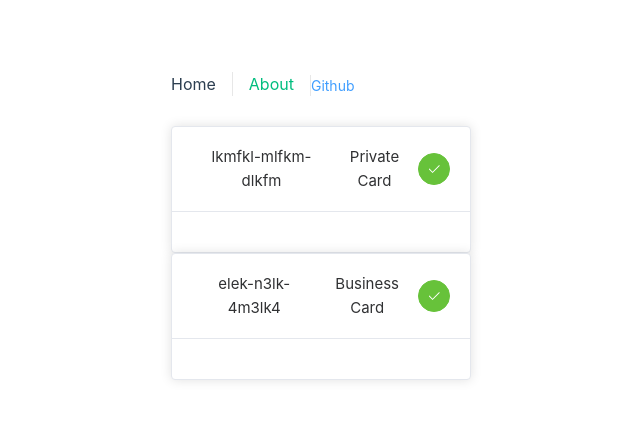
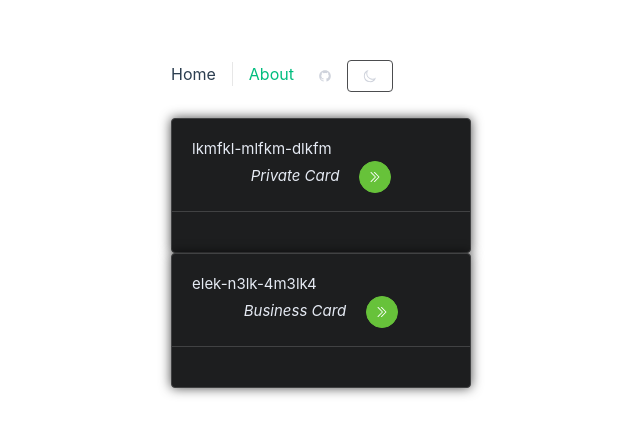
Before and after one commit to dan-r95/challenge, a Vue app: page / in a window 1280 px wide. Shown: the part 177-612 px from the top of the page, without its empty margins (149-789 px from the left). Built offline with nearby package versions, Linux system fonts and the light colour scheme.

Commit message:
MISC: add vuex

```diff
--- a/package.json
+++ b/package.json
@@ -14,7 +14,9 @@
     "format": "prettier .  --write"
   },
   "dependencies": {
+    "@vueuse/core": "^8.7.4",
     "element-plus": "^2.2.2",
+    "pinia": "^2.0.14",
     "vue": "^3.2.36",
     "vue-router": "^4.0.15"
   },
--- a/src/App.vue
+++ b/src/App.vue
@@ -1,6 +1,10 @@
 <script setup lang="ts">
 import { RouterLink, RouterView } from "vue-router";
 import HomeView from "@/views/HomeView.vue";
+import { useColorMode } from "@vueuse/core";
+import { defineComponent } from "vue";
+import { Moon } from "@element-plus/icons-vue";
+import { useThemeStore } from "@/stores/store";
 </script>
 
 <template>
@@ -10,9 +14,32 @@ import HomeView from "@/views/HomeView.vue";
         <nav>
           <RouterLink to="/">Home</RouterLink>
           <RouterLink to="/about">About</RouterLink>
-          <el-link type="primary" href="https://github.com/dan-r95/challenge"
-            >Github</el-link
+          <el-button
+            link
+            href="https://github.com/dan-r95/challenge"
+            @click="navigateToGit"
           >
+            <el-icon class="el-icon--right"
+              ><svg
+                preserveAspectRatio="xMidYMid meet"
+                viewBox="0 0 24 24"
+                width="1.2em"
+                height="1.2em"
+                data-v-6c8d2bba=""
+              >
+                <path
+                  fill="currentColor"
+                  d="M12 2C6.475 2 2 6.475 2 12a9.994 9.994 0 0 0 6.838 9.488c.5.087.687-.213.687-.476c0-.237-.013-1.024-.013-1.862c-2.512.463-3.162-.612-3.362-1.175c-.113-.288-.6-1.175-1.025-1.413c-.35-.187-.85-.65-.013-.662c.788-.013 1.35.725 1.538 1.025c.9 1.512 2.338 1.087 2.912.825c.088-.65.35-1.087.638-1.337c-2.225-.25-4.55-1.113-4.55-4.938c0-1.088.387-1.987 1.025-2.688c-.1-.25-.45-1.275.1-2.65c0 0 .837-.262 2.75 1.026a9.28 9.28 0 0 1 2.5-.338c.85 0 1.7.112 2.5.337c1.912-1.3 2.75-1.024 2.75-1.024c.55 1.375.2 2.4.1 2.65c.637.7 1.025 1.587 1.025 2.687c0 3.838-2.337 4.688-4.562 4.938c.362.312.675.912.675 1.85c0 1.337-.013 2.412-.013 2.75c0 .262.188.574.688.474A10.016 10.016 0 0 0 22 12c0-5.525-4.475-10-10-10z"
+                ></path>
+              </svg>
+            </el-icon>
+          </el-button>
+          <el-button
+            type
+            primary
+            @click="toggleDarkMode"
+            :icon="Moon"
+          ></el-button>
         </nav>
       </el-header>
       <el-main>
@@ -21,6 +48,28 @@ import HomeView from "@/views/HomeView.vue";
     </el-container>
   </div>
 </template>
+
+<script lang="ts">
+export default defineComponent({
+  name: "App",
+  mounted() {
+    const mode = useColorMode();
+    const theme = useThemeStore();
+    mode.value = theme.mode == "dark" ? "dark" : "light";
+  },
+  methods: {
+    toggleDarkMode: () => {
+      const mode = useColorMode();
+      mode.value = mode.value == "dark" ? "light" : "dark";
+      const theme = useThemeStore();
+      theme.addCurrentMode(mode.value);
+    },
+    navigateToGit: () => {
+      window.open("https://github.com/dan-r95/challenge");
+    },
+  },
+});
+</script>
 
 <style>
 @import "@/assets/base.css";
--- a/src/components/Card.vue
+++ b/src/components/Card.vue
@@ -3,8 +3,15 @@
     <template #header>
       <div class="card-header">
         <span>{{ value.id }}</span>
-        <span> {{ value.description }} </span>
-        <el-button type="success" icon="Check" circle />
+      </div>
+      <div class="bottom">
+        <span class="italic"> {{ value.description }} </span>
+        <el-button
+          class="has-margin"
+          type="success"
+          icon="DArrowRight"
+          circle
+        />
       </div>
     </template>
   </el-card>
@@ -13,7 +20,7 @@
 <script lang="ts">
 import type { PropType } from "vue";
 import { defineComponent } from "vue";
-import { Check } from "@element-plus/icons-vue";
+import { Check, DArrowRight } from "@element-plus/icons-vue";
 
 import type { CardType } from "../types";
 
@@ -42,6 +49,14 @@ export default defineComponent({
   margin-bottom: 18px;
 }
 
+.has-margin {
+  margin-left: 20px;
+}
+
+.italic {
+  font-style: italic;
+}
+
 .box-card {
   width: 300px;
   border: 3px solid;
--- a/src/components/Transaction.vue
+++ /dev/null
@@ -1,40 +0,0 @@
-<template>
-  <el-card shadow="always" class="box-card">
-    <template #header>
-      <div class="card-header">
-        <span>Card name</span>
-        <el-button class="button" text>Operation button</el-button>
-      </div>
-    </template>
-  </el-card>
-</template>
-
-<script lang="ts">
-export default {
-  name: "Transaction",
-  methods: {},
-
-  mounted() {},
-};
-</script>
-
-<style>
-.card-header {
-  display: flex;
-  justify-content: space-between;
-  align-items: center;
-}
-
-.text {
-  font-size: 14px;
-}
-
-.item {
-  margin-bottom: 18px;
-}
-
-.box-card {
-  width: 250px;
-  border: 3px solid;
-}
-</style>
--- a/src/main.ts
+++ b/src/main.ts
@@ -4,7 +4,10 @@ import router from "./router";
 import ElementPlus from "element-plus";
 import "element-plus/dist/index.css";
 import * as ElementPlusIconsVue from "@element-plus/icons-vue";
+import { createPinia } from "pinia";
+import "element-plus/theme-chalk/dark/css-vars.css";
 
+const pinia = createPinia();
 const app = createApp(App);
 
 for (const [key, component] of Object.entries(ElementPlusIconsVue)) {
@@ -13,5 +16,5 @@ for (const [key, component] of Object.entries(ElementPlusIconsVue)) {
 
 app.use(router);
 app.use(ElementPlus);
-
+app.use(pinia);
 app.mount("#app");
--- /dev/null
+++ b/src/stores/store.ts
@@ -0,0 +1,44 @@
+import { defineStore } from "pinia";
+
+export const useThemeStore = defineStore("theme", {
+  state: () => ({
+    /** @type {{ text: string, id: number, isFinished: boolean }[]} */
+    todos: [],
+    mode: "dark",
+    /** @type {'all' | 'finished' | 'unfinished'} */
+    filter: "all",
+    // type will be automatically inferred to number
+    nextId: 0,
+  }),
+  getters: {
+    finishedTodos(state) {
+      // autocompletion! ✨
+      return state.todos.filter((todo) => todo.isFinished);
+    },
+    unfinishedTodos(state) {
+      return state.todos.filter((todo) => !todo.isFinished);
+    },
+    /**
+     * @returns {{ text: string, id: number, isFinished: boolean }[]}
+     */
+    filteredTodos(state) {
+      if (this.filter === "finished") {
+        // call other getters with autocompletion ✨
+        return this.finishedTodos;
+      } else if (this.filter === "unfinished") {
+        return this.unfinishedTodos;
+      }
+      return this.todos;
+    },
+    currentMode(state): string {
+      return state.mode;
+    },
+  },
+  actions: {
+    // any amount of arguments, return a promise or not
+    addCurrentMode(mode: string) {
+      // you can directly mutate the state
+      this.mode = mode;
+    },
+  },
+});
--- /dev/null
+++ b/src/styles/dark.scss
@@ -0,0 +1,9 @@
+$--colors: (
+  "primary": (
+    "base": #589ef8,
+  ),
+);
+
+@forward "element-plus/theme-chalk/src/dark/var.scss" with (
+  $colors: $--colors
+);
--- /dev/null
+++ b/src/styles/index.scss
@@ -0,0 +1,46 @@
+$--colors: (
+  "primary": (
+    "base": green,
+  ),
+  "success": (
+    "base": #21ba45,
+  ),
+  "warning": (
+    "base": #f2711c,
+  ),
+  "danger": (
+    "base": #db2828,
+  ),
+  "error": (
+    "base": #db2828,
+  ),
+  "info": (
+    "base": #42b8dd,
+  ),
+);
+
+// we can add this to custom namespace, default is 'el'
+@forward "element-plus/theme-chalk/src/mixins/config.scss" with (
+  $namespace: "ep"
+);
+
+// You should use them in scss, because we calculate it by sass.
+// comment next lines to use default color
+@forward "element-plus/theme-chalk/src/common/var.scss" with (
+  // do not use same name, it will override.
+  $colors: $--colors,
+  $button-padding-horizontal: ("default": 50px)
+);
+
+// if you want to import all
+// @use "element-plus/theme-chalk/src/index.scss" as *;
+
+// You can comment it to hide debug info.
+// @debug $--colors;
+
+// custom dark variables
+@use "./dark.scss";
+// import dark theme
+@use "element-plus/theme-chalk/src/dark/css-vars.scss" as *;
+
+$selected-color: #589ef8;
--- a/src/views/AboutView.vue
+++ b/src/views/AboutView.vue
@@ -1,10 +1,30 @@
 <template>
   <div class="about">
-    <h4>
-      Hello, i am a coding challenge product. Visit my github profile :joy:
-    </h4>
+    <h3>Hello, i am a coding challenge product.</h3>
+
+    <div>
+      <el-button
+        link
+        href="https://github.com/dan-r95/challenge"
+        @click="navigateToGit"
+      >
+        Visit my github profile
+      </el-button>
+    </div>
   </div>
 </template>
+
+<script lang="ts">
+import { defaultTo } from "lodash";
+
+export default {
+  methods: {
+    navigateToGit: () => {
+      window.open("https://github.com/dan-r95/challenge");
+    },
+  },
+};
+</script>
 
 <style>
 @media (min-width: 1024px) {
--- a/src/views/HomeView.vue
+++ b/src/views/HomeView.vue
@@ -33,7 +33,7 @@
       <el-table
         v-loading="loadingTransactions"
         :data="transactions"
-        style="width: 100%"
+        class="table"
       >
         <el-table-column prop="id" label="Id" width="180" />
         <el-table-column prop="amount" label="Amount" width="180" />
@@ -90,20 +90,20 @@ export default defineComponent({
       this.loadingTransactions = false;
     },
     inputMin(val: number) {
-      console.log(this.transactions);
       let transactions = this.originalTransactions.filter(
         (item: TransactionType) => {
           return item.amount >= val && item.amount <= this.inputMax;
         }
       );
       this.transactions = transactions;
-      console.log("filtered");
     },
   },
   methods: {
     setTransactionRange() {
       let min = 0;
-      let max = 0;
+      let max = 1;
+      //this.inputMin = min;
+      //this.inputMax = max;
       if (this.transactions != null) {
         min = this.transactions.reduce(
           (min: number, transaction: TransactionType) => {
@@ -152,7 +152,14 @@ a {
   text-align: center;
 }
 .selected {
-  border-color: green;
+  border-color: var(--selected-color) !important;
+  background-color: var(--selected-color);
   border-radius: 5px;
 }
+
+.table {
+  width: 100%;
+  border-color: var(--selected-color);
+  background-color: var(--selected-color);
+}
 </style>
--- a/vite.config.ts
+++ b/vite.config.ts
@@ -6,10 +6,17 @@ import vue from "@vitejs/plugin-vue";
 // https://vitejs.dev/config/
 export default defineConfig({
   plugins: [vue()],
-  base: "/challenge",
+  base: "/challenge/",
   resolve: {
     alias: {
       "@": fileURLToPath(new URL("./src", import.meta.url)),
     },
   },
+  css: {
+    preprocessorOptions: {
+      scss: {
+        additionalData: `@use "~/styles/element/index.scss" as *;`,
+      },
+    },
+  },
 });
```
Also changed, not shown: src/assets/logo.svg (deleted), 1 other file (tests, documents, lock files or other folders).
